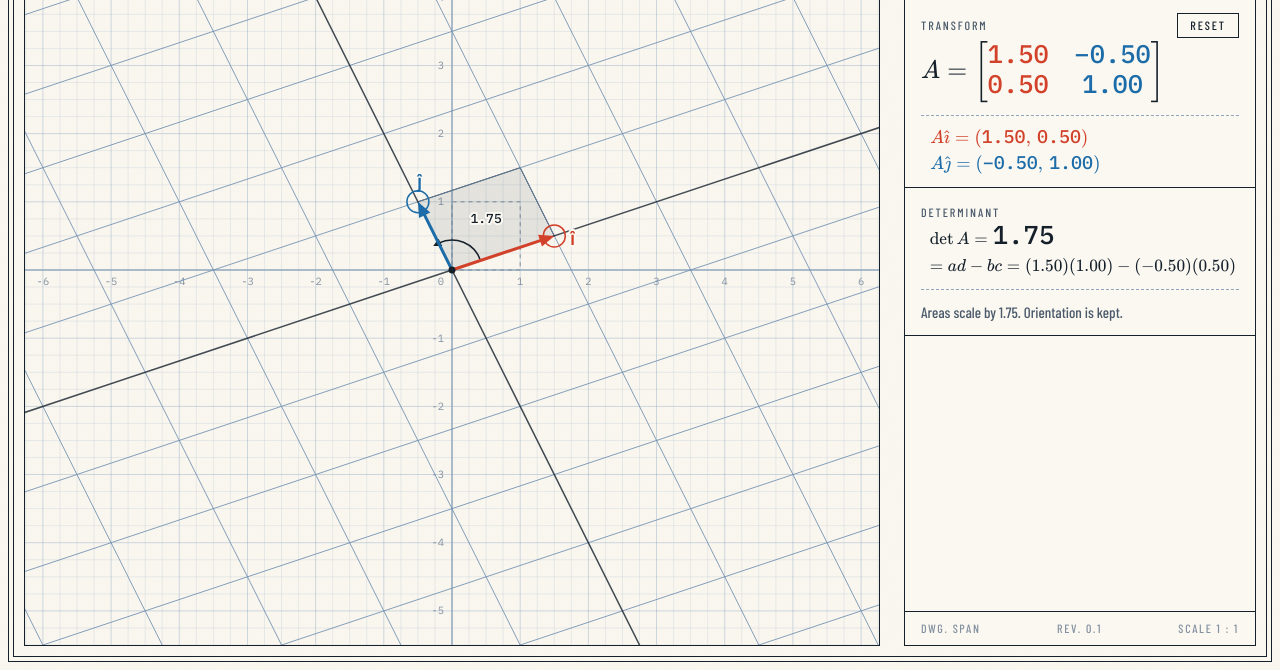
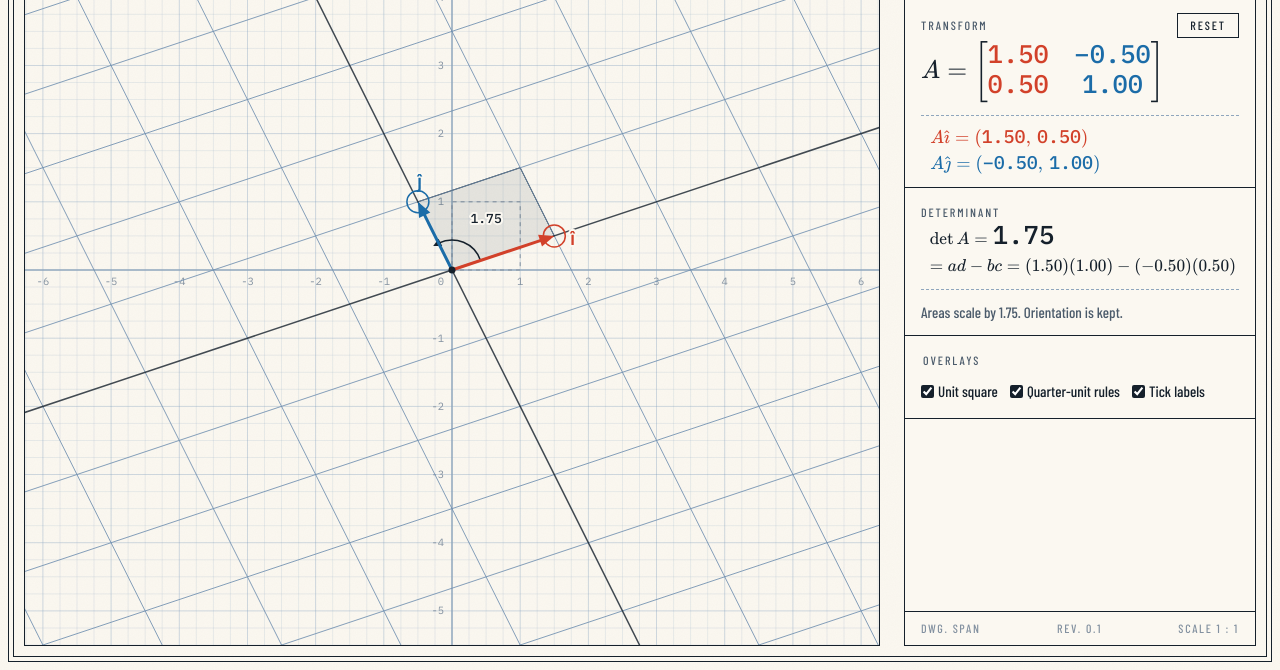
Before and after one commit to kur1ous/span, a website built with Vite: page index.html in a window 1280 px wide. Shown: the part 130-800 px from the top of the page. Built offline with nearby package versions, Linux system fonts and the light colour scheme.

Commit message:
add native controls for plane overlays

```diff
--- a/index.html
+++ b/index.html
@@ -37,6 +37,17 @@
           <div class="readout" id="det-readout"></div>
         </section>
 
+        <div class="cell">
+          <fieldset class="overlays">
+            <legend class="label">Overlays</legend>
+            <div class="overlay-strip">
+              <label><input type="checkbox" id="overlay-unitSquare" checked /> Unit square</label>
+              <label><input type="checkbox" id="overlay-quarterRules" checked /> Quarter-unit rules</label>
+              <label><input type="checkbox" id="overlay-tickLabels" checked /> Tick labels</label>
+            </div>
+          </fieldset>
+        </div>
+
         <footer class="cell meta">
           <span>dwg. span</span>
           <span>rev. 0.1</span>
--- a/src/main.ts
+++ b/src/main.ts
@@ -3,7 +3,7 @@ import './style.css';
 import { IDENTITY, fromColumns, type Mat2 } from './math/mat2';
 import { tweenMatrix } from './anim';
 import { bindHandles } from './interact';
-import { createPlane } from './plane';
+import { createPlane, type OverlayState } from './plane';
 import { createReadout } from './readout';
 
 const START = fromColumns([1.5, 0.5], [-0.5, 1]);
@@ -13,6 +13,17 @@ const readout = createReadout(
   document.getElementById('matrix-readout')!,
   document.getElementById('det-readout')!,
 );
+
+const overlays: OverlayState = { unitSquare: true, quarterRules: true, tickLabels: true };
+for (const key of Object.keys(overlays) as (keyof OverlayState)[]) {
+  const checkbox = document.getElementById(`overlay-${key}`) as HTMLInputElement;
+  checkbox.checked = overlays[key];
+  checkbox.addEventListener('change', () => {
+    overlays[key] = checkbox.checked;
+    plane.setOverlays(overlays);
+  });
+}
+plane.setOverlays(overlays);
 
 let matrix: Mat2 = IDENTITY;
 let stop = () => {};
--- a/src/plane.ts
+++ b/src/plane.ts
@@ -43,12 +43,19 @@ function segments(list: readonly (readonly [Vec2, Vec2])[]): string {
   return list.map(([p, q]) => `M${f(p[0])} ${f(p[1])}L${f(q[0])} ${f(q[1])}`).join('');
 }
 
+export interface OverlayState {
+  unitSquare: boolean;
+  quarterRules: boolean;
+  tickLabels: boolean;
+}
+
 export interface Plane {
   readonly svg: SVGSVGElement;
   /** focusable grab rings sitting on the tip of each image vector */
   readonly handles: Readonly<Record<Which, SVGGElement>>;
   view(): View;
   render(m: Mat2): void;
+  setOverlays(state: Readonly<OverlayState>): void;
 }
 
 function makeHandle(which: Which, parent: Element): SVGGElement {
@@ -220,5 +227,13 @@ export function createPlane(host: HTMLElement): Plane {
       current = m;
       draw();
     },
+    setOverlays(state) {
+      // Visibility survives redraws that independently hide small area labels and arcs.
+      for (const node of [unitSquare, detRegion, arc, arcHead, detLabel]) {
+        node.style.visibility = state.unitSquare ? '' : 'hidden';
+      }
+      paperFine.style.visibility = state.quarterRules ? '' : 'hidden';
+      ticks.style.visibility = state.tickLabels ? '' : 'hidden';
+    },
   };
 }
--- a/src/style.css
+++ b/src/style.css
@@ -303,6 +303,7 @@ body::before {
   display: flex;
   flex-direction: column;
   min-height: 0;
+  overflow-y: auto;
   border: var(--w-rule) solid var(--ink);
   background: var(--paper);
 }
@@ -341,6 +342,37 @@ body::before {
   letter-spacing: 0.16em;
   text-transform: uppercase;
   color: var(--ink-soft);
+}
+
+.overlays {
+  min-width: 0;
+  margin: 0;
+  padding: 0;
+  border: 0;
+}
+
+.overlay-strip {
+  display: flex;
+  flex-wrap: wrap;
+  gap: var(--s-2) var(--s-3);
+}
+
+.overlay-strip label {
+  display: inline-flex;
+  align-items: center;
+  gap: var(--s-1);
+  padding-block: var(--s-1);
+  cursor: pointer;
+}
+
+.overlay-strip input {
+  margin: 0;
+  accent-color: var(--ink);
+}
+
+.overlay-strip input:focus-visible {
+  outline: var(--w-rule) solid var(--ink);
+  outline-offset: var(--s-1);
 }
 
 .cell-head {
```
